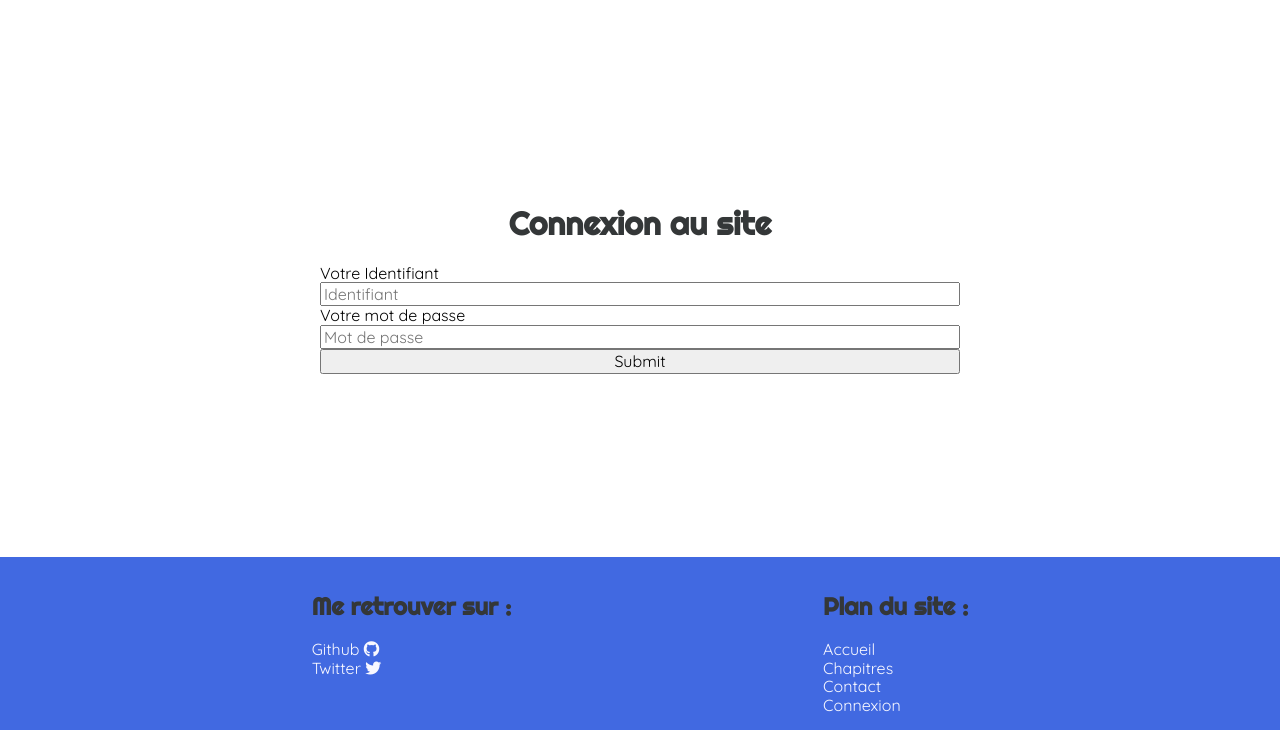
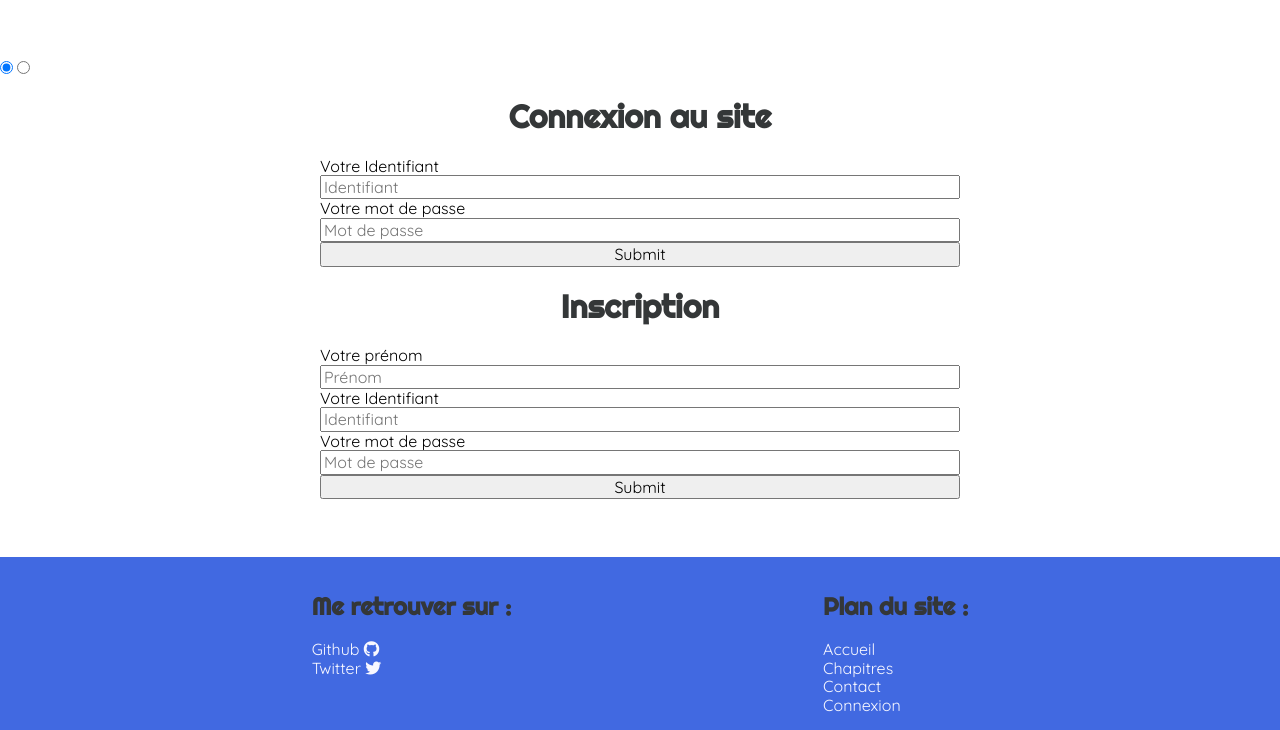
Before and after one commit to Matthias-Geslin/Project_4_Blog, a PHP site: template src/View/connexion.twig in a window 1280 px wide. Shown: the part 70-800 px from the top of the page. Run offline with PHP 8.4, Linux system fonts and the light colour scheme; the template is opened without the code that fills it, so the values that code supplies are empty; some libraries are stand-ins or nearby versions.

Commit message:
Connexion.twig edit - form for sign up added

```diff
--- a/src/View/connexion.twig
+++ b/src/View/connexion.twig
@@ -5,7 +5,15 @@
 {% endblock %}
 
 {% block content %}
-    <h1>Connexion au site</h1>
+
+    <input type="radio" class="radio1" id="radio" name="radio" checked>
+    <input type="radio" class="radio2" id="radio2" name="radio">
+
+    <h1>
+        <label for="radio" class="sign-in">Connexion au site</label>
+    </h1>
+
+    <section class="sign-in">
         <form method="post" action="#">
             <label for="Login">Votre Identifiant</label>
             <input type="text" id="Login" placeholder="Identifiant" name="Login" required>
@@ -15,4 +23,25 @@
 
             <input type="submit">
         </form>
+    </section>
+
+    <h1>
+        <label for="radio2" class="sign-up">Inscription</label>
+    </h1>
+    <section class="sign-up">
+        <form method="post" action="#">
+            <label for="FirstName">Votre prénom</label>
+            <input type="text" id="FirstName" placeholder="Prénom" name="FirstName" required>
+
+            <label for="Login">Votre Identifiant</label>
+            <input type="text" id="Login" placeholder="Identifiant" name="Login" required>
+
+            <label for="Password">Votre mot de passe</label>
+            <input type="text" id="Password" placeholder="Mot de passe" name="Password" required>
+
+            <input type="submit">
+        </form>
+    </section>
+
+
 {% endblock %}
```
Lines whose indentation alone changed are shown as unchanged.
